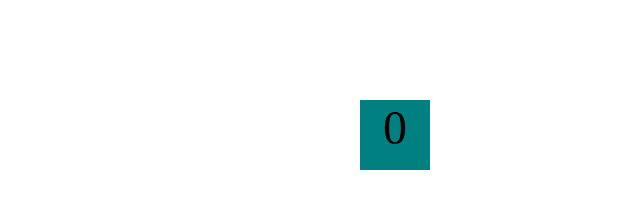
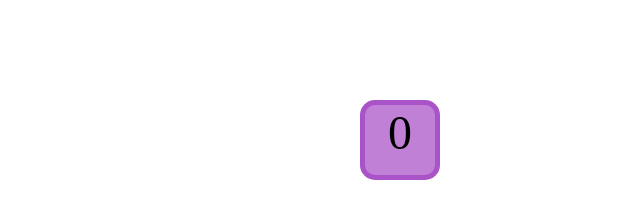
Before and after one commit to madisonfourmaux/madisonfourmaux.github.io, a plain HTML site: page projects/bouncing-box/index.html in a window 1280 px wide. Shown: the whole page, without its empty margins (640-1280 px from the left). Drawn offline with Linux system fonts and the light colour scheme.

```diff
--- a/projects/bouncing-box/index.html
+++ b/projects/bouncing-box/index.html
@@ -17,7 +17,11 @@
 			height: 70px;
 			top: 100px;
 			left: 0px;
-			background-color: teal;
+			background-color: rgb(192, 128, 214);
+			border-style: solid;
+			border-width: 5px;
+            border-radius: 15px;
+            border-color: rgb(170, 82, 199);
 			font-size: 300%;
 			text-align: center;
 		}
```
